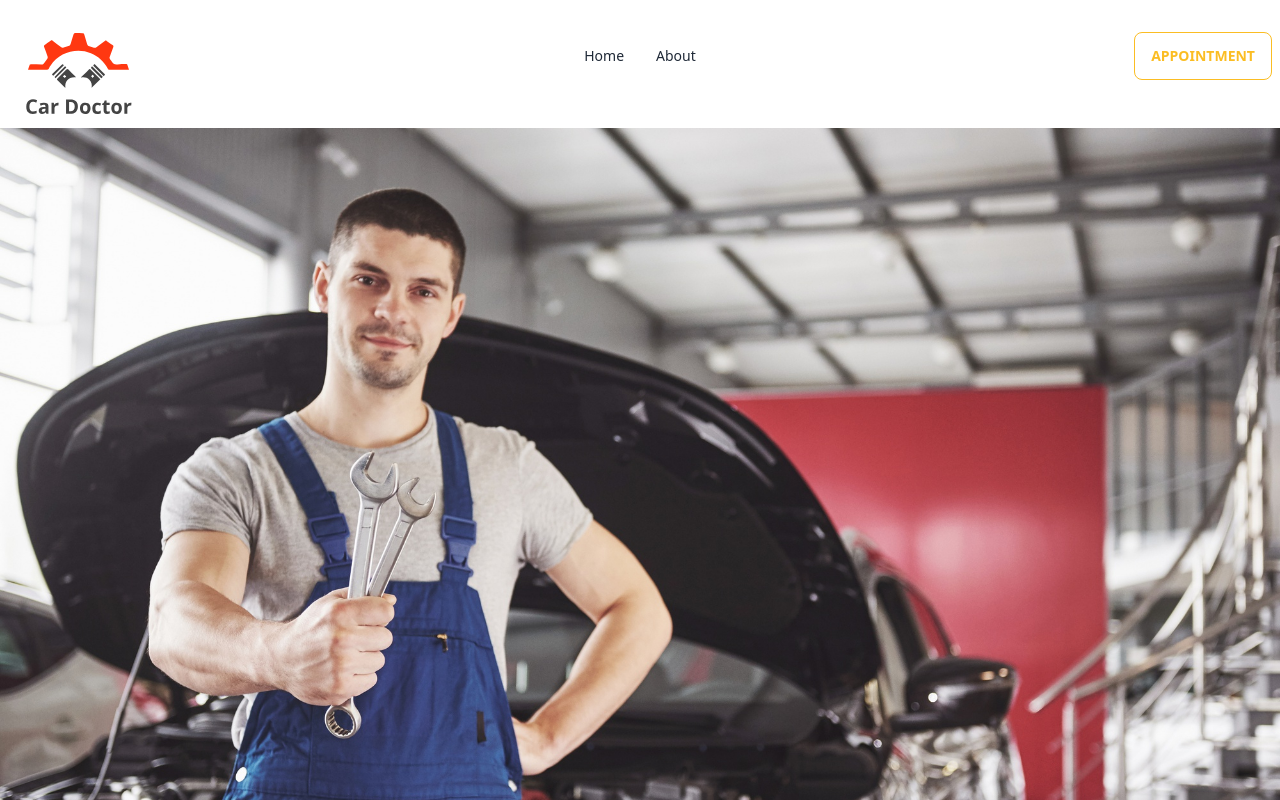
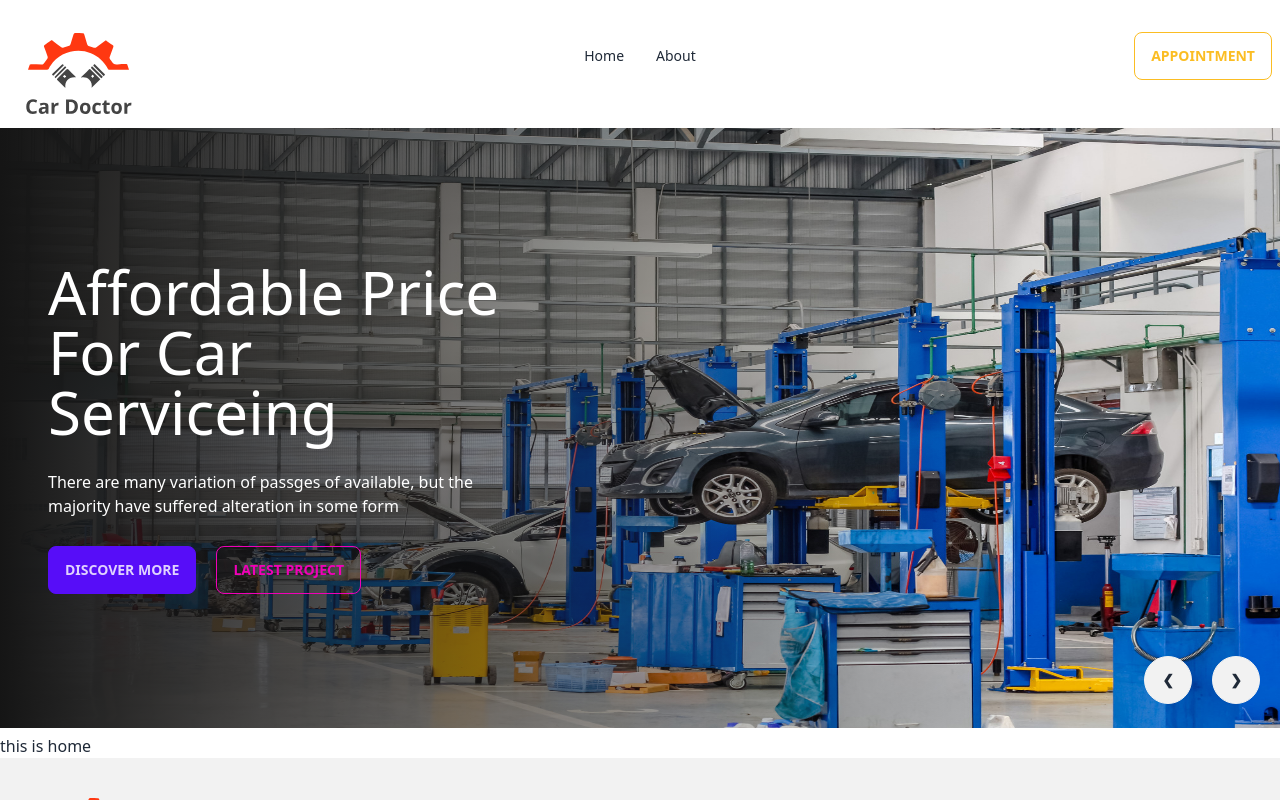
Before and after one commit to didarulZend1981/client-car, a React (Vite) app: page / in a window 1280 px wide. Shown: the top 800 px of the page. Built offline with nearby package versions, Linux system fonts and the light colour scheme.

Commit message:
Style Banner Component With Gradient Overlay

```diff
--- a/src/pages/Home/Banner.jsx
+++ b/src/pages/Home/Banner.jsx
@@ -7,34 +7,67 @@
 const Banner = () => {
   return (
     <div className="carousel w-full">
-  <div id="slide1" className="carousel-item relative w-full">
-    <img src={img1} className="w-full" />
+  <div id="slide1" className="carousel-item relative w-full h-[600px]">
+    <img src={img6} className="w-full" />
+
+    <div className="absolute flex items-center h-full left-0 top-0 bg-gradient-to-r from-[#151515] to-[rgba(21,21,21,0)]">
+      <div className='text-white space-y-7 pl-12 w-1/2'>
+            <h2 className="text-6xl font-blod">Affordable Price For Car Serviceing</h2>
+            <p>There are many variation of passges of available, but the majority have suffered alteration in some form</p>
+            <div>
+            <button className="btn btn-primary mr-5">Discover More</button>
+            <button className="btn btn-outline btn-secondary">latest Project</button>
+            </div>
+      </div>
+
+
+    </div>
+
     <div className="absolute flex justify-end transform -translate-y-1/2 left-5 right-5 bottom-0">
-      <a href="#slide6" className="btn btn-circle mr-5">❮</a>
+      <a href="#slide3" className="btn btn-circle mr-5">❮</a>
       <a href="#slide2" className="btn btn-circle">❯</a>
     </div>
   </div>
-  <div id="slide2" className="carousel-item relative w-full">
-    <img src={img2} className="w-full" />
+  <div id="slide2" className="carousel-item relative w-full h-[600px]">
+    <img src={img1} className="w-full" />
+
+    <div className="absolute flex items-center h-full left-0 top-0 bg-gradient-to-r from-[#151515] to-[rgba(21,21,21,0)] bottom-">
+      <div className='text-white space-y-7 pl-12 w-1/2'>
+            <h2 className="text-6xl font-blod">Affordable Price For Car Serviceing</h2>
+            <p>There are many variation of passges of available, but the majority have suffered alteration in some form</p>
+            <div>
+            <button className="btn btn-primary mr-5">Discover More</button>
+            <button className="btn btn-outline btn-secondary">latest Project</button>
+            </div>
+      </div>
+
+
+    </div>
     <div className="absolute flex justify-end transform -translate-y-1/2 left-5 right-5 bottom-0">
-      <a href="#slide3" className="btn btn-circle mr-5">❮</a>
-      <a href="#slide4" className="btn btn-circle">❯</a>
+      <a href="#slide1" className="btn btn-circle mr-5">❮</a>
+      <a href="#slide3" className="btn btn-circle">❯</a>
     </div>
   </div>
-  <div id="slide3" className="carousel-item relative w-full">
+  <div id="slide3" className="carousel-item relative w-full h-[600px]">
     <img src={img3} className="w-full" />
+    <div className="absolute flex items-center h-full left-0 top-0 bg-gradient-to-r from-[#151515] to-[rgba(21,21,21,0)]">
+      <div className='text-white space-y-7 pl-12 w-1/2'>
+            <h2 className="text-6xl font-blod">Affordable Price For Car Serviceing</h2>
+            <p>There are many variation of passges of available, but the majority have suffered alteration in some form</p>
+            <div>
+            <button className="btn btn-primary mr-5">Discover More</button>
+            <button className="btn btn-outline btn-secondary">latest Project</button>
+            </div>
+      </div>
+
+
+    </div>
     <div className="absolute flex justify-end transform -translate-y-1/2 left-5 right-5 bottom-0">
-      <a href="#slide4" className="btn btn-circle mr-5">❮</a>
-      <a href="#slide5" className="btn btn-circle">❯</a>
+      <a href="#slide2" className="btn btn-circle mr-5">❮</a>
+      <a href="#slide1" className="btn btn-circle">❯</a>
     </div>
   </div>
-  <div id="slide4" className="carousel-item relative w-full">
-    <img src={img4} className="w-full" />
-    <div className="absolute flex justify-end transform -translate-y-1/2 left-5 right-5 bottom-0">
-      <a href="#slide4" className="btn btn-circle mr-5">❮</a>
-      <a href="#slide2" className="btn btn-circle">❯</a>
-    </div>
-  </div>
+
 </div>
   );
 };
```
Also changed, not shown: 1 other file (tests, documents, lock files or other folders).
